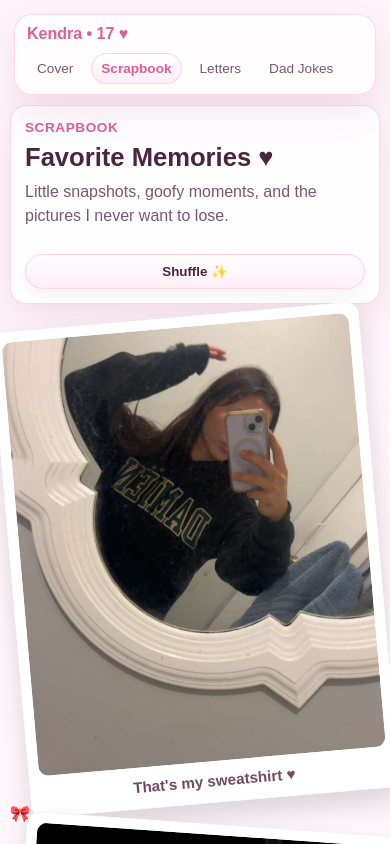
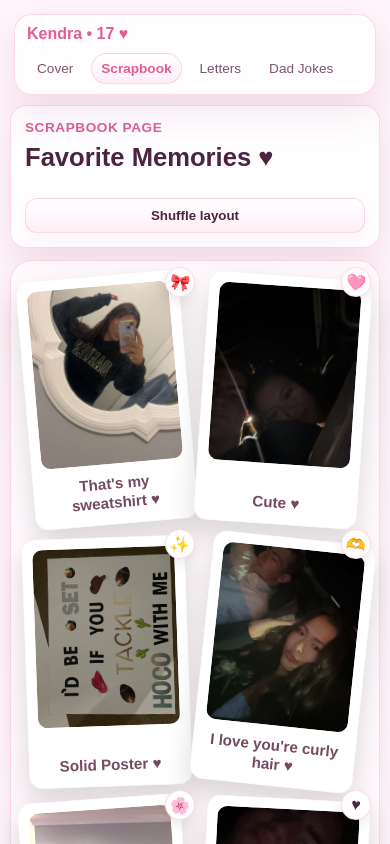
Before and after one commit to Metz893/Kendra, a Next.js app: page /scrapbook in a window 390 px wide. Shown: the top 844 px of the page. Built offline with nearby package versions, Linux system fonts and the light colour scheme.

Commit message:
Update 6

```diff
--- a/app/globals.css
+++ b/app/globals.css
@@ -883,53 +883,6 @@ body.intro-open .page-shell {
   white-space: pre-wrap;
 }
 
-/* =========================
-   SCRAPBOOK PHONE ANIMATION
-   ========================= */
-
-@media (max-width: 700px) {
-  /* stagger pop-in for each card */
-  .scrap-slot {
-    opacity: 0;
-    transform: translateY(14px) scale(0.98);
-    animation: scrapPopIn 520ms cubic-bezier(.2,.8,.2,1) forwards;
-    will-change: transform, opacity;
-  }
-
-  @keyframes scrapPopIn {
-    to {
-      opacity: 1;
-      transform: translateY(0) scale(1);
-    }
-  }
-
-  /* a few stickers gently float so it feels alive */
-  .scrap-slot:nth-child(3n) .tiny-sticker,
-  .scrap-slot:nth-child(4n) .tiny-sticker {
-    animation: stickerBob 2.8s ease-in-out infinite;
-  }
-
-  @keyframes stickerBob {
-    0%, 100% { transform: rotate(8deg) translateY(0); }
-    50% { transform: rotate(8deg) translateY(-4px); }
-  }
-
-  /* tap feedback */
-  .polaroid {
-    transition: transform 140ms ease, box-shadow 140ms ease;
-  }
-
-  .polaroid:active {
-    transform: scale(0.985);
-    box-shadow: 0 10px 18px rgba(0,0,0,0.12);
-  }
-}
-
-@media (max-width: 700px) {
-  .header-actions button {
-    border-radius: 999px;
-  }
-}
 
 /* =========================
    SCRAPBOOK — PHONE MAKEOVER
--- a/app/scrapbook/page.tsx
+++ b/app/scrapbook/page.tsx
@@ -1,6 +1,6 @@
 'use client';
 
-import { useEffect, useMemo, useState } from 'react';
+import { useMemo, useState } from 'react';
 import PhotoPolaroid from '@/components/PhotoPolaroid';
 
 const photos = [
@@ -19,13 +19,14 @@ const photos = [
   { src: 'IMG_0493.JPG', caption: 'Looks like stealing froyo' },
   { src: 'IMG_0496.JPG', caption: 'Somebody was tired' },
   { src: 'IMG_0497.JPG', caption: 'Beautiful' },
-  { src: 'IMG_0498.JPG', caption: "My shoulder doesn't smell that good" },
+  { src: 'IMG_0498.JPG', caption: 'My shoulder doesn\'t smell that good' },
   { src: 'IMG_0499.JPG', caption: 'Cute' },
   { src: 'IMG_0500.JPG', caption: 'Again with the shoulder' },
-  { src: 'IMG_0501.JPG', caption: "That's my sweatshirt" },
-  { src: 'IMG_0502.jpeg', caption: "I love you're curly hair" },
-  { src: 'new.jpeg', caption: 'Poster' },
+  { src: 'IMG_0501.JPG', caption: 'That\'s my sweatshirt' },
+  { src: 'IMG_0502.jpeg', caption: 'I love you\'re curly hair' },
+  { src: 'new.jpeg', caption: 'Solid Poster' },
   { src: 'nwq.jpeg', caption: 'I look high' },
+
 ];
 
 const stickers = ['🎀', '🩷', '✨', '🫶', '🌸', '♥'];
@@ -33,11 +34,9 @@ const stickers = ['🎀', '🩷', '✨', '🫶', '🌸', '♥'];
 export default function ScrapbookPage() {
   const [shuffle, setShuffle] = useState(0);
 
-  // This forces the “pop-in” animation to replay on shuffle.
-  const [animKey, setAnimKey] = useState(0);
-
   const randomized = useMemo(() => {
     const copy = [...photos];
+    // small stable-ish shuffle per click
     for (let i = copy.length - 1; i > 0; i--) {
       const j = (i * 7 + shuffle * 3) % (i + 1);
       [copy[i], copy[j]] = [copy[j], copy[i]];
@@ -45,59 +44,34 @@ export default function ScrapbookPage() {
     return copy;
   }, [shuffle]);
 
-  useEffect(() => {
-    setAnimKey((k) => k + 1);
-  }, [shuffle]);
-
   return (
-    <main className="book-page scrapbook-phone">
+    <main className="book-page">
       <section className="card scrapbook-header">
         <div>
-          <p className="small-tag">Scrapbook</p>
+          <p className="small-tag">Scrapbook Page</p>
           <h1>Favorite Memories ♥</h1>
           <p className="soft-text">
-            Little snapshots, goofy moments, and the pictures I never want to lose.
+
           </p>
         </div>
-
         <div className="header-actions">
-          <button
-            onClick={() => setShuffle((n) => n + 1)}
-            className="scrap-shuffle"
-          >
-            Shuffle ✨
-          </button>
+          <button onClick={() => setShuffle((n) => n + 1)}>Shuffle layout</button>
         </div>
       </section>
 
-      {/* Phone-first grid (CSS will handle 2-col on mobile, bigger “featured” cards, etc.) */}
-      <section className="scrapbook-grid" key={animKey}>
-        {randomized.map((photo, idx) => {
-          const featured = idx % 7 === 0; // every 7th photo becomes a “big” card on phones
-          const rotate = [-5, 4, -2, 6, -4, 3][idx % 6];
-
-          return (
-            <div
-              key={`${photo.src}-${shuffle}-${idx}`}
-              className={`scrap-item ${featured ? 'featured' : ''}`}
-              style={{ animationDelay: `${Math.min(idx, 14) * 60}ms` }}
-            >
-              <PhotoPolaroid src={photo.src} caption={photo.caption} rotate={rotate} />
-              <div className="scrap-sticker">{stickers[idx % stickers.length]}</div>
-            </div>
-          );
-        })}
+      <section className="scrapbook-board">
+        {randomized.map((photo, idx) => (
+          <div key={`${photo.src}-${shuffle}`} className={`scrap-slot slot-${(idx % 8) + 1}`}>
+            <PhotoPolaroid
+              src={photo.src}
+              caption={photo.caption}
+              rotate={[-5, 4, -2, 6, -4, 3][idx % 6]}
+            />
+            <div className="tiny-sticker">{stickers[idx % stickers.length]}</div>
+          </div>
+        ))}
       </section>
 
-      <section className="card scrapbook-footer-note">
-        <h2>Space for your notes</h2>
-        <div className="notes-grid">
-          <div className="placeholder-note">[Add a quick story about one of these photos here]</div>
-          <div className="placeholder-note">[Add a “remember when…” note here]</div>
-          <div className="placeholder-note">[Add a short message you want her to see later]</div>
-          <div className="placeholder-note">[Add a future plan / date idea here]</div>
-        </div>
-      </section>
     </main>
   );
 }
```
